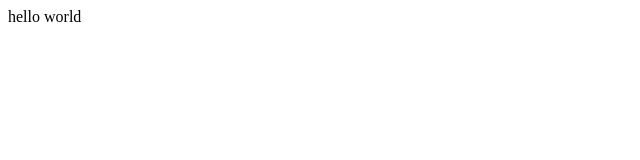
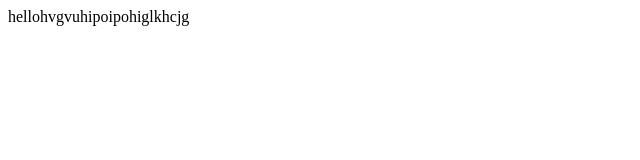
Before and after one commit to umangsahu/tesrt, a plain HTML site: page index.html in a window 1280 px wide. Shown: the whole page, without its empty margins (0-640 px from the left). Drawn offline with Linux system fonts and the light colour scheme.

Commit message:
erorr branch commit

```diff
--- a/index.html
+++ b/index.html
@@ -6,6 +6,6 @@
     <title>Document</title>
 </head>
 <body>
-    hello world
+    hellohvgvuhipoipohiglkhcjg
 </body>
 </html>
```
